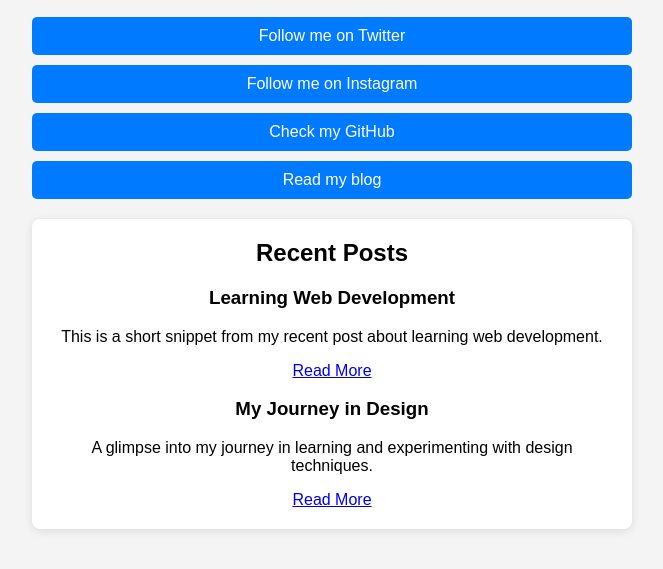
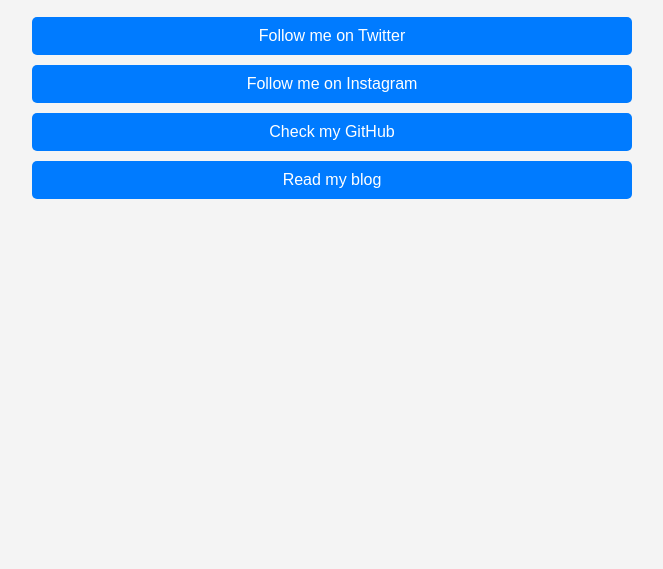
Before and after one commit to kmovies/test-blog, a plain HTML site: page index.html in a window 1280 px wide. Shown: the part 125-694 px from the top of the page, without its empty margins (308-971 px from the left). Drawn offline with Linux system fonts and the light colour scheme.

Commit message:
Update index.html

```diff
--- a/index.html
+++ b/index.html
@@ -71,17 +71,3 @@
       <a href="https://github.com/yourhandle" target="_blank">Check my GitHub</a>
       <a href="https://blog.example.com" target="_blank">Read my blog</a>
     </div>
-
-    <div class="blog-section">
-  <h2>Recent Posts</h2>
-  <div class="post">
-    <h3>Learning Web Development</h3>
-    <p>This is a short snippet from my recent post about learning web development.</p>
-    <a href="https://blog.example.com/post1" target="_blank">Read More</a>
-  </div>
-  <div class="post">
-    <h3>My Journey in Design</h3>
-    <p>A glimpse into my journey in learning and experimenting with design techniques.</p>
-    <a href="https://blog.example.com/post2" target="_blank">Read More</a>
-  </div>
-</div>
```
